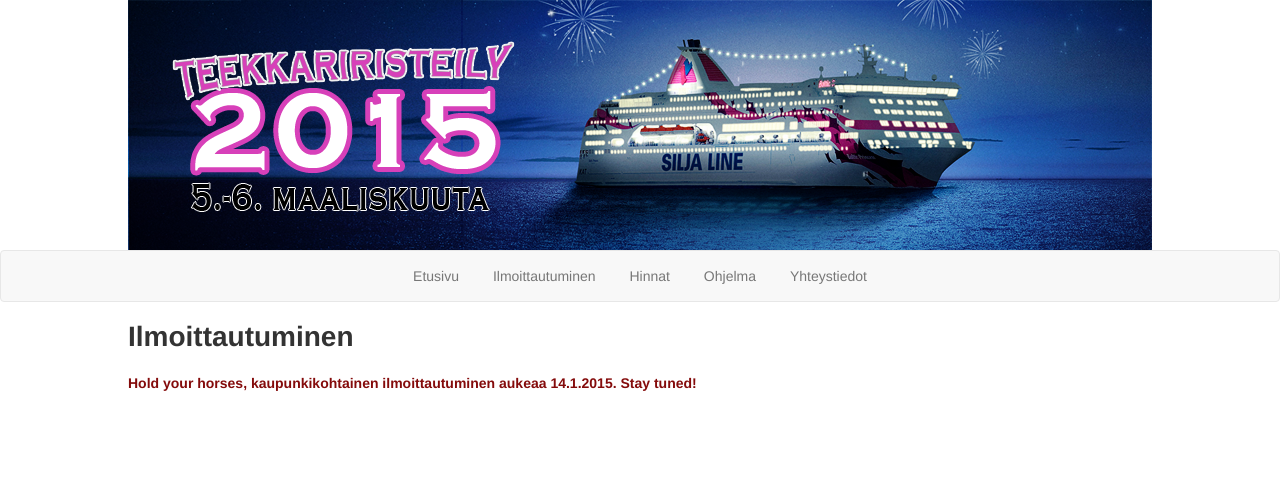
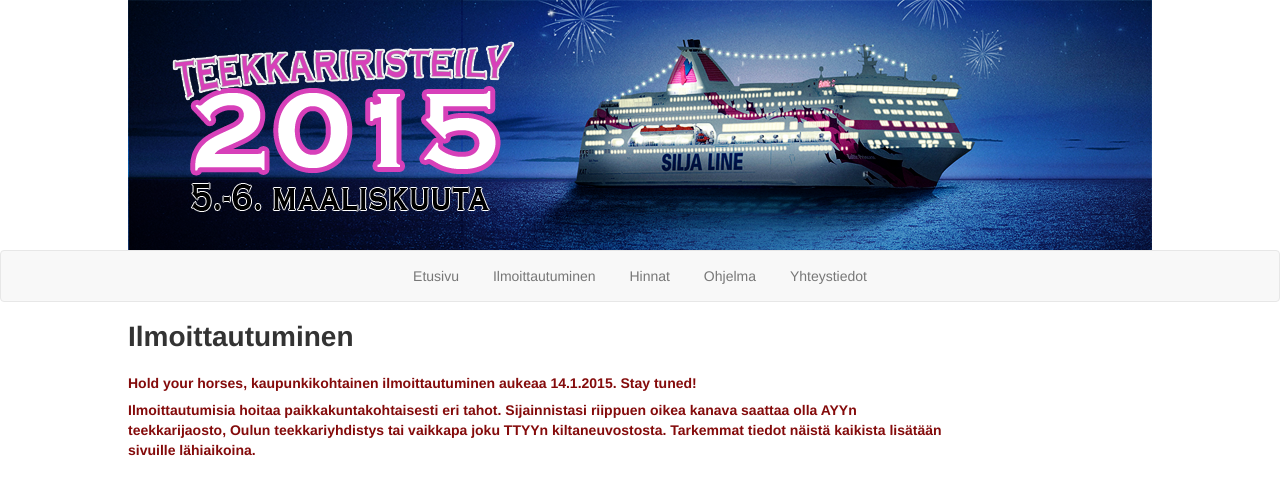
Before and after one commit to kolmeseiska/kolmeseiska.github.io, a Jekyll site: the page built from register/index.html, in a window 1280 px wide. Shown: the top 495 px of the page. Built offline with Jekyll 4.4.1, drawn with Linux system fonts in a browser that asks for light colours; nearby versions of some CDN libraries; some web fonts are replaced.

Commit message:
Update index.html

```diff
--- a/register/index.html
+++ b/register/index.html
@@ -8,3 +8,7 @@
 <p class="todo">
   Hold your horses, kaupunkikohtainen ilmoittautuminen aukeaa 14.1.2015. Stay tuned!
 </p>
+
+<p class="todo">
+  Ilmoittautumisia hoitaa paikkakuntakohtaisesti eri tahot. Sijainnistasi riippuen oikea kanava saattaa olla AYYn teekkarijaosto, Oulun teekkariyhdistys tai vaikkapa joku TTYYn kiltaneuvostosta. Tarkemmat tiedot näistä kaikista lisätään sivuille lähiaikoina.
+</p>
```
